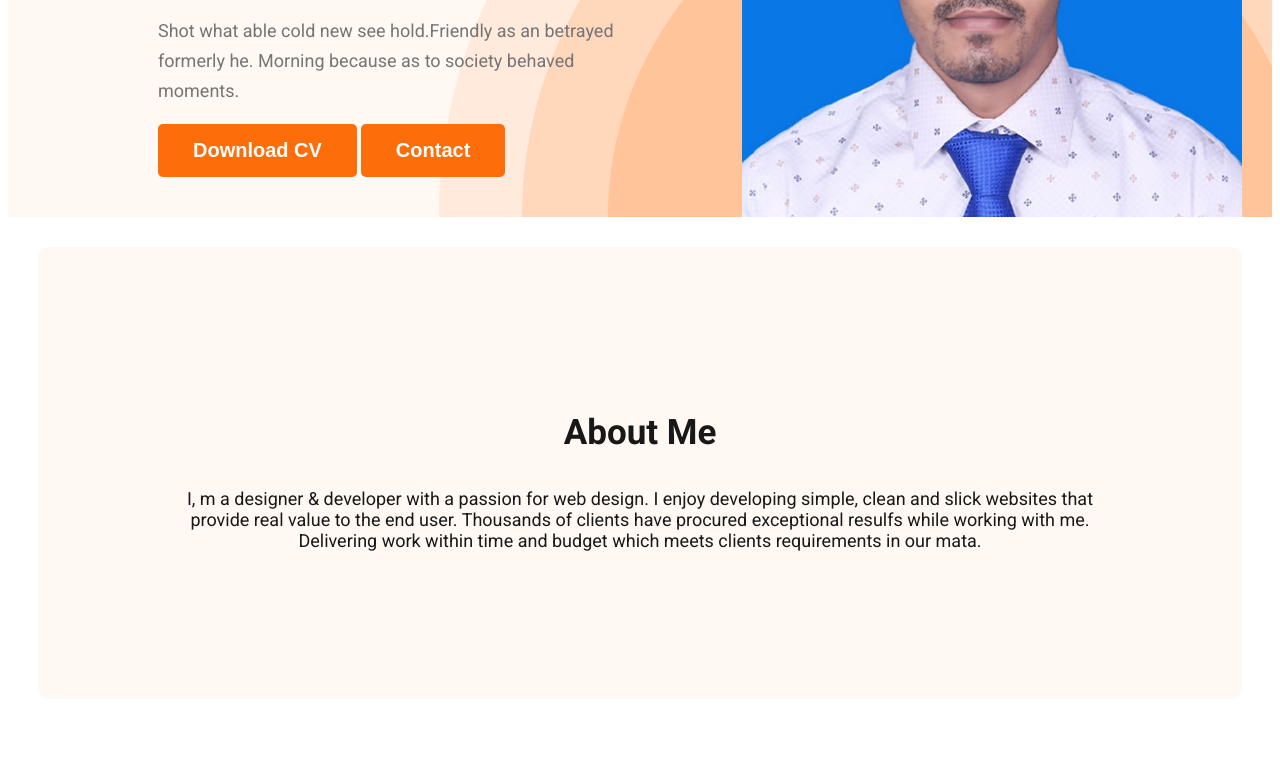
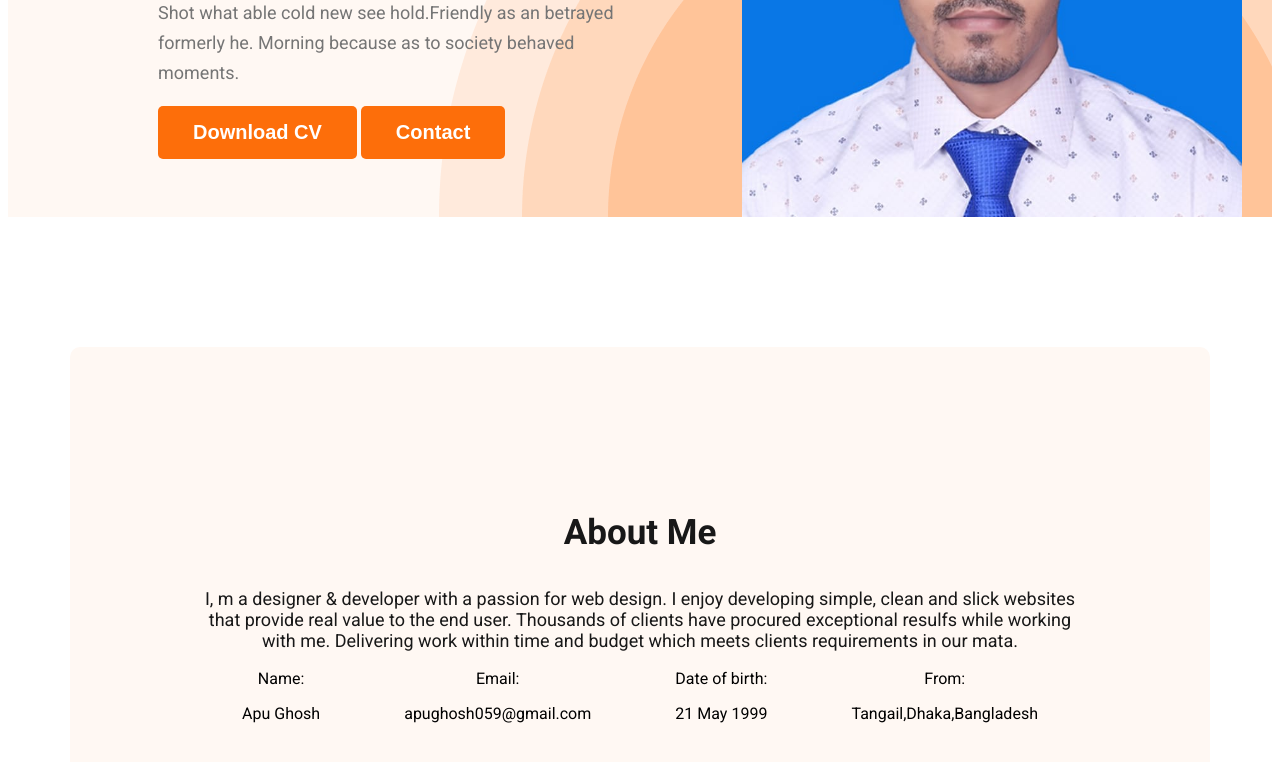
Before and after one commit to apughosh123/webdeveloper-portfolio, a plain HTML site: page index.html in a window 1280 px wide. Shown: the part 472-1234 px from the top of the page. Before the commit the page ends 1201 px from the top, so only its background shows below. Drawn offline with nearby package versions, Linux system fonts and the light colour scheme.

Commit message:
added about information

```diff
--- a/index.html
+++ b/index.html
@@ -44,6 +44,25 @@
         <section class="about">
             <h3 class="section-title">About Me</h3>
             <p class="section-description">I, m a designer & developer with a passion for web design. I enjoy developing simple, clean and slick websites that provide real value to the end user. Thousands of clients have procured exceptional resulfs while working with me. Delivering work within time and budget which meets clients requirements in our mata.</p>
+            <div class="about-info-container">
+                <div class="about-info">
+                    <h4-info-title>Name:</h4-info-title>
+                    <p class="info-description">Apu Ghosh</p>
+                </div>
+                <div class="about-info">
+                    <h4-info-title>Email:</h4-info-title>
+                    <p class="info-description">apughosh059@gmail.com</p>
+                </div>
+                <div class="about-info">
+                    <h4-info-title>Date of birth:</h4-info-title>
+                    <p class="info-description">21 May 1999</p>
+                </div>
+                <div class="about-info">
+                    <h4-info-title>From:</h4-info-title>
+                    <p class="info-description">Tangail,Dhaka,Bangladesh</p>
+                </div>
+
+            </div>
         </section>
 
     </main>
--- a/style/portfolio.css
+++ b/style/portfolio.css
@@ -83,6 +83,7 @@ nav a {
     font-size: 85px;
     font-weight: 700;
     margin-top: 5px;
+    margin-bottom: 20px;
 }
 
 .banner-description {
@@ -100,7 +101,7 @@ nav a {
     padding: 130px;
     border-radius: 10px;
     background: #FFF8F3;
-    margin: 30px;
+    margin: 130px 0;
 }
 
 .section-title {
@@ -114,3 +115,14 @@ nav a {
     text-align: center;
     font-size: 18px;
 }
+main{
+    max-width: 1140px;
+    margin: 0 auto;
+}
+.about-info-container{
+    display: flex;
+    justify-content: space-around;
+}
+.about-info{
+    text-align: center;
+}
```
